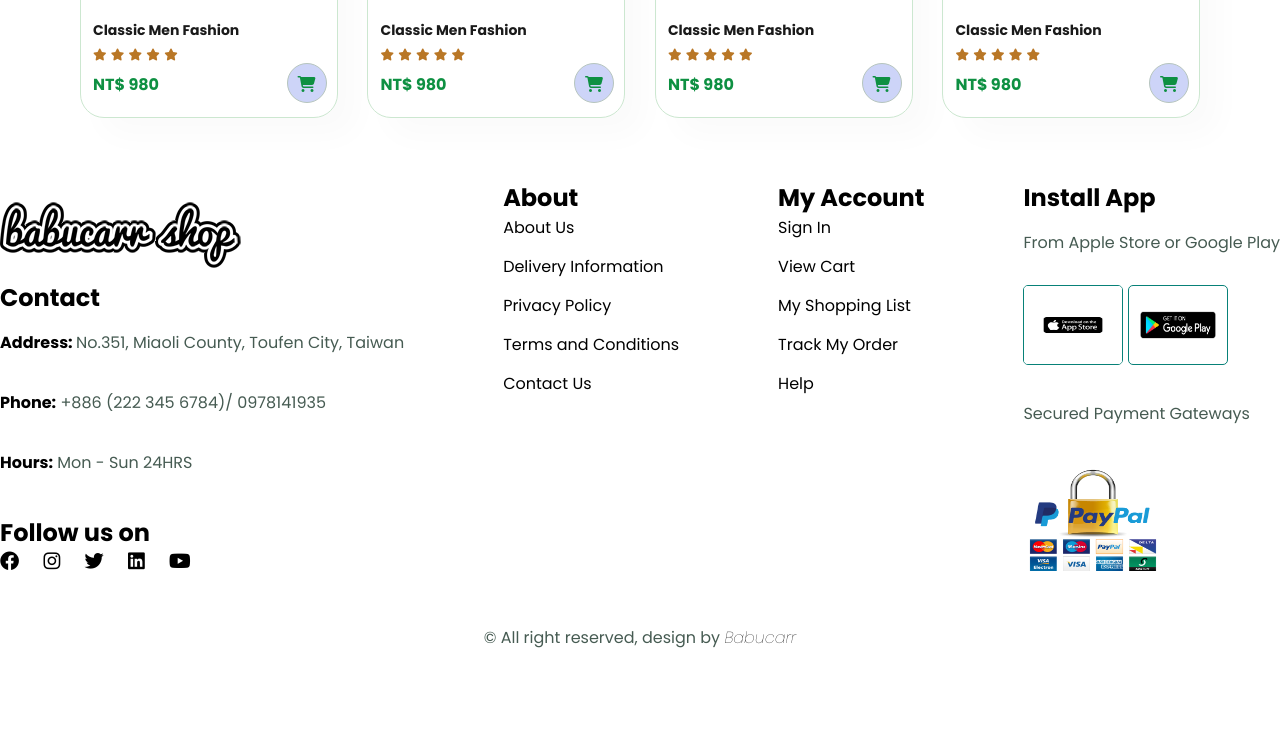
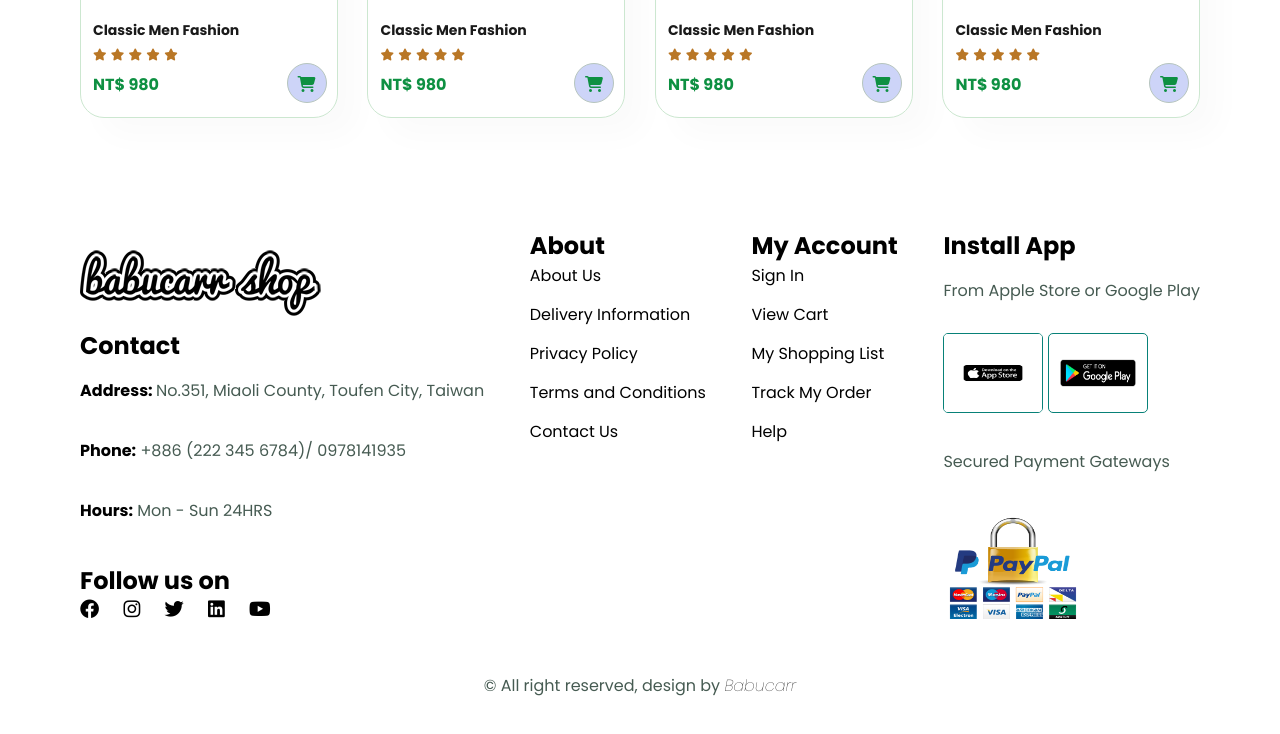
Before and after one commit to Babucarr-Badjie/Ecommerce-Website, a plain HTML site: page index.html in a window 1280 px wide. Shown: the part 2189-2923 px from the top of the page. Before the commit the page ends 2859 px from the top, so only its background shows below. Drawn offline with Linux system fonts and the light colour scheme.

Commit message:
updated banner section

```diff
--- a/index.html
+++ b/index.html
@@ -130,7 +130,7 @@
           <a href="#"><i class="fa-solid fa-cart-shopping cart"></i></a>
         </div>
         <div class="product">
-          <img src="./images/products/product20.png" alt="product1"  />
+          <img src="./images/products/product20.png" alt="product1" />
           <div class="description">
             <h5>Classic Men Fashion</h5>
             <div class="review-star">
@@ -240,11 +240,10 @@
     <!-- ==== banner_1 section ===== -->
     <section id="banner">
       <h4></h4>
-
     </section>
 
     <!-- footer section -->
-    <section>
+    <section class="section-padding">
       <footer>
         <div class="footer-container">
           <img src="./images/logo/logo.png" alt="logo" />
```
